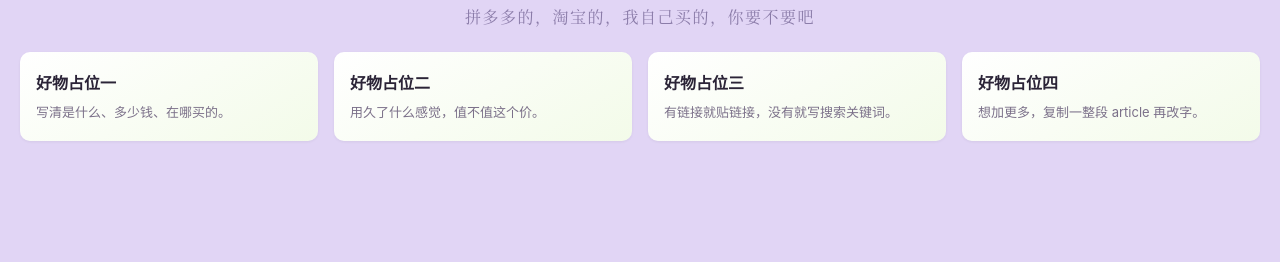
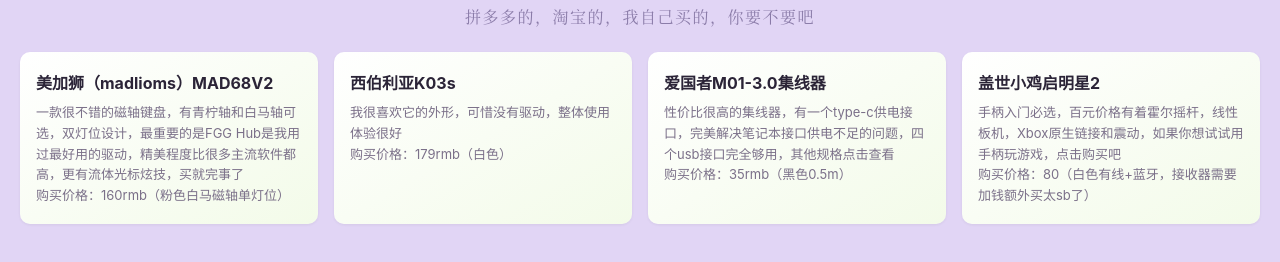
Before and after one commit to Re-xiger/kkk, a plain HTML site: page two/haowu.html in a window 1280 px wide. Shown: the part 110-372 px from the top of the page. Drawn offline with Linux system fonts and the light colour scheme.

Commit message:
好物页：填上四件实际买过的东西和价格

```diff
--- a/two/haowu.html
+++ b/two/haowu.html
@@ -19,20 +19,24 @@
 
     <main class="cards">
         <article class="card">
-            <h2 class="card-title">好物占位一</h2>
-            <p class="card-desc">写清是什么、多少钱、在哪买的。</p>
+            <h2 class="card-title">美加狮（madlioms）MAD68V2</h2>
+            <p class="card-desc">一款很不错的磁轴键盘，有青柠轴和白马轴可选，双灯位设计，最重要的是FGG Hub是我用过最好用的驱动，精美程度比很多主流软件都高，更有流体光标炫技，买就完事了</p>
+            <p class="card-desc">购买价格：160rmb（粉色白马磁轴单灯位）</p>
         </article>
         <article class="card">
-            <h2 class="card-title">好物占位二</h2>
-            <p class="card-desc">用久了什么感觉，值不值这个价。</p>
+            <h2 class="card-title">西伯利亚K03s</h2>
+            <p class="card-desc">我很喜欢它的外形，可惜没有驱动，整体使用体验很好</p>
+            <p class="card-desc">购买价格：179rmb（白色）</p>
         </article>
         <article class="card">
-            <h2 class="card-title">好物占位三</h2>
-            <p class="card-desc">有链接就贴链接，没有就写搜索关键词。</p>
+            <h2 class="card-title">爱国者M01-3.0集线器</h2>
+            <p class="card-desc">性价比很高的集线器，有一个type-c供电接口，完美解决笔记本接口供电不足的问题，四个usb接口完全够用，其他规格点击查看</p>
+            <p class="card-desc">购买价格：35rmb（黑色0.5m）</p>
         </article>
         <article class="card">
-            <h2 class="card-title">好物占位四</h2>
-            <p class="card-desc">想加更多，复制一整段 article 再改字。</p>
+            <h2 class="card-title">盖世小鸡启明星2</h2>
+            <p class="card-desc">手柄入门必选，百元价格有着霍尔摇杆，线性板机，Xbox原生链接和震动，如果你想试试用手柄玩游戏，点击购买吧</p>
+            <p class="card-desc">购买价格：80（白色有线+蓝牙，接收器需要加钱额外买太sb了）</p>
         </article>
     </main>
 </body>
```
